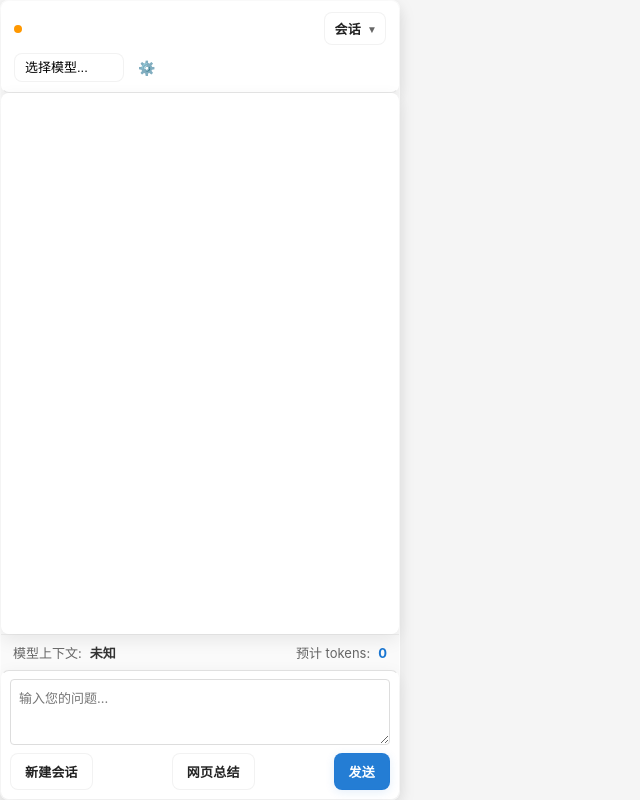
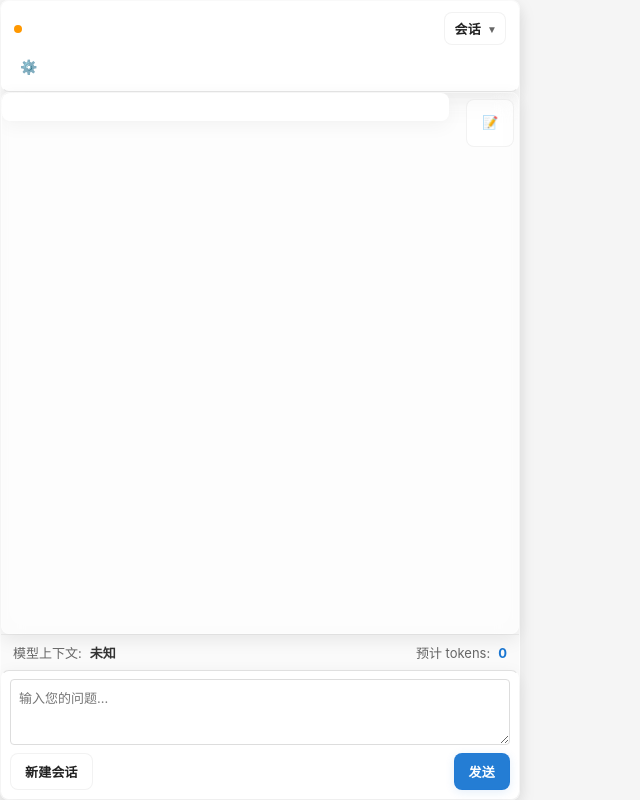
Before and after one commit to Gyrych/ChromeChat, a browser extension: page sidebar.html in a window 1280 px wide. Shown: the whole page, without its empty margins (0-640 px from the left). Drawn offline with Linux system fonts and the light colour scheme.

Commit message:
v0.0.16 更新侧边栏与弹窗布局，新增响应式设计与右侧工具栏。将固定宽度调整为自适应，新增 `.chat-wrapper` 和 `.chat-toolbar`，并将“网页总结”按钮移至工具栏。更新相关文档以记录变更。

```diff
--- a/popup.css
+++ b/popup.css
@@ -5,7 +5,10 @@
 }
 
 body {
-    width: 400px;
+    /* 固定侧边栏宽度（方案C：扩大为 520px），禁止用户调节 */
+    width: 520px;
+    min-width: 520px;
+    max-width: 520px;
     height: 600px;
     font-family: -apple-system, BlinkMacSystemFont, 'Segoe UI', Roboto, sans-serif;
     background-color: #f5f5f5;
@@ -42,6 +45,7 @@ body {
     display: flex;
     flex-direction: column;
     height: 100%;
+    width: 100%;
 }
 
 /* 头部样式 */
@@ -441,23 +445,77 @@ input[type="range"]::-webkit-slider-thumb {
 .chat-container {
     flex: 1;
     overflow-y: auto;
-    padding: 12px;
-    background: white;
+    overflow-x: hidden; /* 禁止横向滚动，避免出现水平滚动条 */
+    /* 将白色背景移到 .chat-main 上，避免覆盖工具栏 */
+    padding: 0;
+    background: transparent;
+}
+
+/* 新增：对话区包裹器，包含主聊天区域与右侧工具栏 */
+.chat-wrapper {
+    display: flex;
+    gap: 12px; /* 增加间距以协调工具栏与对话区 */
+    align-items: flex-start;
+    width: 100%;
+}
+
+.chat-main {
+    flex: 1;
+    box-sizing: border-box;
+    /* 为避免被工具栏覆盖，添加右侧内边距等于工具栏宽度 + gap */
+    padding: 14px 12px 14px 14px; /* 微调内部间距以更协调 */
+    margin-right: 1px; /* 继续缩小 2/3，进一步靠近工具栏 */
+    background: #ffffff; /* 对话窗白色背景 */
+    border-radius: 8px;
+    box-shadow: 0 6px 18px rgba(0,0,0,0.04);
+    overflow-x: hidden; /* 防止内部横向滚动 */
+}
+
+/* 右侧垂直工具栏 */
+.chat-toolbar {
+    width: 56px; /* 恢复为 56px */
+    display: flex;
+    flex-direction: column;
+    gap: 10px; /* 垂直间距更均衡 */
+    align-items: center;
+    padding: 6px 6px;
+    /* 不悬浮，保持在文档流中，避免覆盖对话内容 */
+    position: static;
+    align-self: flex-start;
+}
+.chat-toolbar .btn {
+    width: 48px;
+    height: 48px;
+    display: flex;
+    justify-content: center;
+    align-items: center;
+    padding: 6px;
+    border-radius: 8px;
+}
+.chat-toolbar .icon-summary {
+    width: 16px;
+    height: 16px;
 }
 
 .messages {
     display: flex;
     flex-direction: column;
     gap: 12px;
+    width: 100%;
 }
 
 .message {
-    max-width: 85%;
+    /* 允许气泡在可用宽度内扩展以填满右侧空白 */
+    max-width: 100%;
     padding: 8px 12px;
     border-radius: 12px;
     font-size: 13px;
     line-height: 1.4;
+    word-break: break-word;
 }
+
+/* 确保在 flex 容器内正确收缩，避免溢出导致空白 */
+.chat-main { min-width: 0; }
 
 .message.user {
     align-self: flex-end;
--- a/popup.js
+++ b/popup.js
@@ -251,7 +251,15 @@ class OllamaAssistant {
 
         if (this.clearChatBtn) this.clearChatBtn.addEventListener('click', () => this.handleClearConversation());
         if (this.newSessionBtn) this.newSessionBtn.addEventListener('click', () => this.handleNewSessionButSavePrevious());
-        if (this.fetchAndSendBtn) this.fetchAndSendBtn.addEventListener('click', () => this.handleFetchAndSend());
+        if (this.fetchAndSendBtn) {
+            this.fetchAndSendBtn.addEventListener('click', () => this.handleFetchAndSend());
+            // 简易 tooltip：使用 title 属性已在 DOM 中设置，增强无障碍
+            this.fetchAndSendBtn.addEventListener('mouseenter', (e) => {
+                // 可在未来扩展为更复杂的 tooltip 实现
+                const el = e.currentTarget;
+                if (el && !el.dataset._hasTooltip) el.dataset._hasTooltip = '1';
+            });
+        }
 
         // 会话管理事件
         // 原生下拉已移除，保留该逻辑注释以便将来需要时恢复
--- a/sidebar.html
+++ b/sidebar.html
@@ -16,7 +16,7 @@
 <body>
     <!-- 直接复用 popup.html 的主体结构 -->
     <!-- 为便于复用和维护，脚本仍引用 popup.js，popup.js 中的 DOM 查询应兼容侧边栏布局 -->
-    <div class="container glass-panel">
+    <div class="container glass-panel" style="width:520px; min-width:520px; max-width:520px;">
         <!-- 顶部控制栏 -->
         <div class="header glass-panel">
             <div class="header-top">
@@ -42,9 +42,6 @@
             </div>
             <div class="header-bottom">
                 <div class="model-row">
-                    <select id="modelSelect">
-                        <option value="">选择模型...</option>
-                    </select>
                     <button id="settingsBtn" class="icon-btn">⚙️</button>
                 </div>
             </div>
@@ -61,6 +58,12 @@
                 <input type="password" id="ollamaApiKey" placeholder="(可选) 用于访问 https://ollama.com 的 API Key">
             </div>
             <div class="setting-item">
+                <label for="modelSelect">选择模型:</label>
+                <select id="modelSelect">
+                    <option value="">选择模型...</option>
+                </select>
+            </div>
+            <div class="setting-item">
                 <label class="checkbox-label"><input type="checkbox" id="enableStreaming" checked><span>启用流式响应</span></label>
                 <div class="setting-description">实时显示AI回复，提升交互体验</div>
             </div>
@@ -72,7 +75,16 @@
 
         <!-- 对话区域 -->
         <div id="chatContainer" class="chat-container glass-panel">
+            <div class="chat-wrapper">
+                <div class="chat-main">
                     <div id="messages" class="messages"></div>
+                </div>
+                <div class="chat-toolbar" aria-label="对话工具栏">
+                    <button id="fetchAndSendBtn" class="btn secondary" disabled title="网页总结">
+                        <span class="icon-summary">📝</span>
+                    </button>
+                </div>
+            </div>
         </div>
 
         <div class="footer-info">
@@ -85,7 +97,6 @@
                     <textarea id="messageInput" placeholder="输入您的问题..." rows="3"></textarea>
                     <div class="input-actions">
                         <button id="newSessionBtn" class="btn secondary" disabled>新建会话</button>
-                    <button id="fetchAndSendBtn" class="btn secondary" disabled>网页总结</button>
                         <button id="sendMessage" class="btn primary" disabled>发送</button>
                     </div>
                 </div>
```
Also changed, not shown: CURSOR.md (+1 -0 lines), doc/PRD_侧边栏自适应与右侧按钮_zh.md (added, +68 -0 lines), popup.html (+16 -4 lines), README_zh.md, icons/icon128.png, icons/icon16.png, icons/icon48.png. Lines whose indentation alone changed are shown as unchanged.
